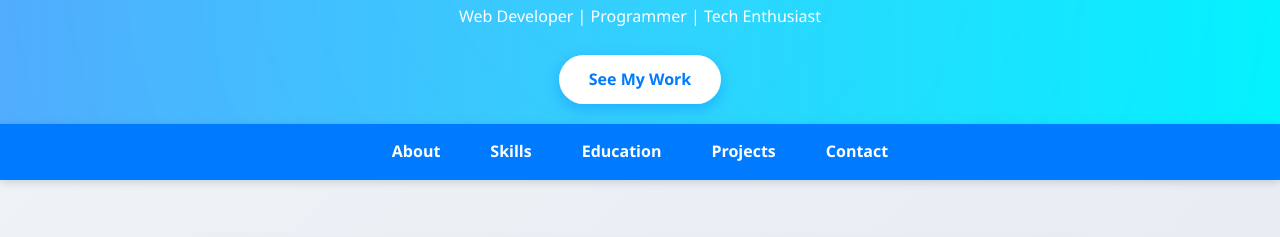
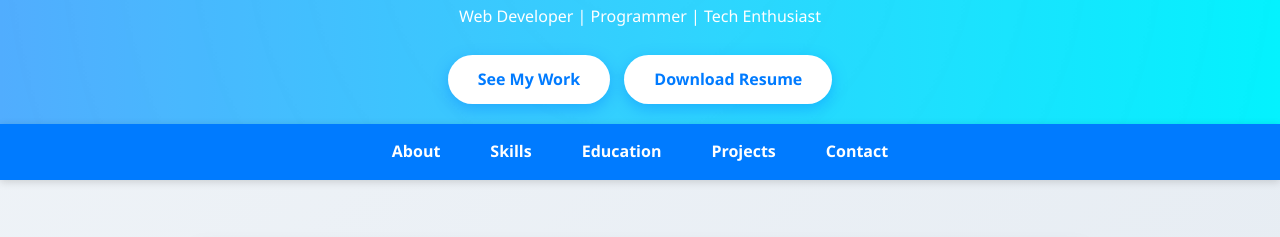
Before and after one commit to Y23CS174/Portfolio_Site, a plain HTML site: page index.html in a window 1280 px wide. Shown: the part 278-515 px from the top of the page. Drawn offline with Linux system fonts and the light colour scheme.

Commit message:
Add files via upload

```diff
--- a/index.html
+++ b/index.html
@@ -16,10 +16,14 @@
     <div class="hero-text">
       <h1>Hello, I'm <span class="typed-text"></span></h1>
       <p>Web Developer | Programmer | Tech Enthusiast</p>
-      <a href="#projects" class="btn">See My Work</a>
+      <div class="hero-buttons">
+        <a href="#projects" class="btn">See My Work</a>
+        <a href="Resume.pdf" download class="btn" style="margin-left: 10px;">Download Resume</a>
+      </div>
     </div>
   </div>
 </header>
+
 
 
 
```
Also changed, not shown: 1 other file.
